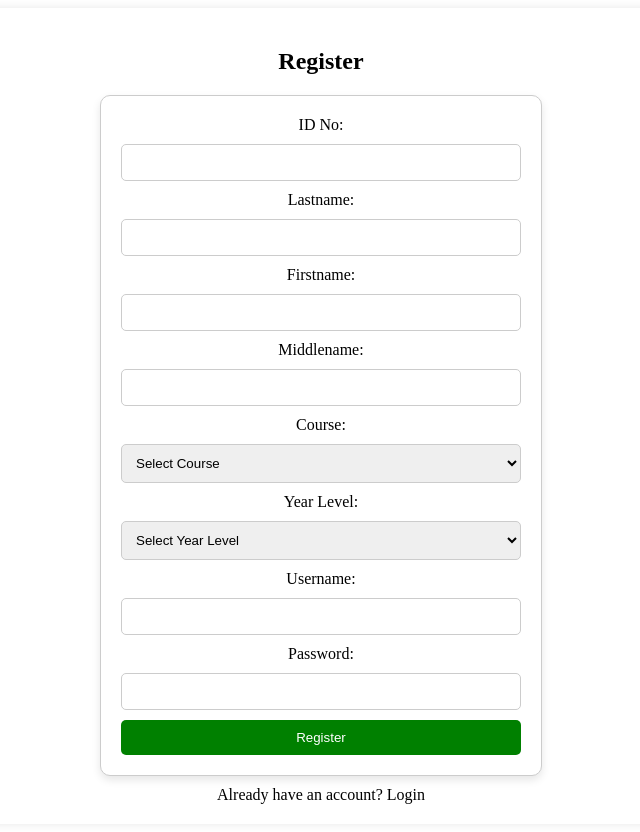
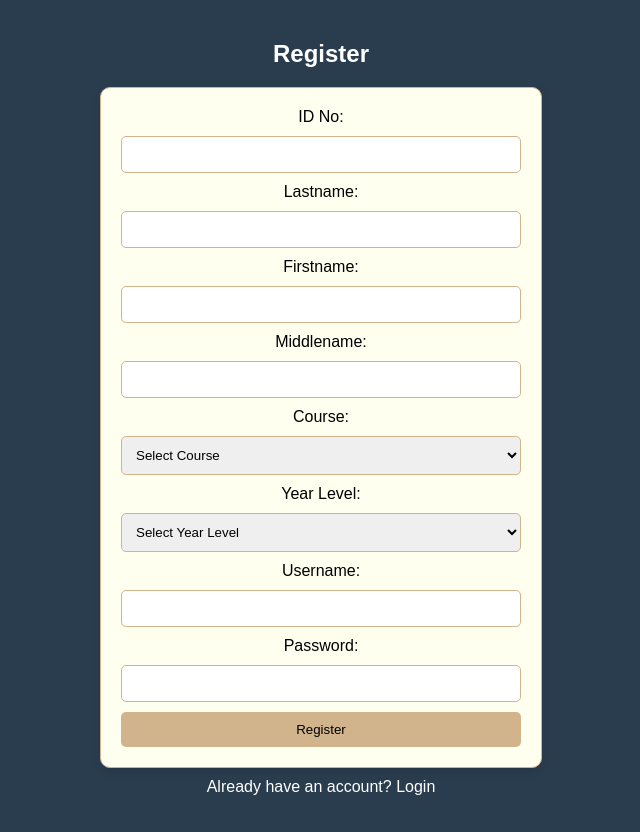
Before and after one commit to justmedm/ccs-sit-in-monitoring, a PHP site: page /register.php in a window 1280 px wide. Shown: the whole page, without its empty margins (319-959 px from the left). After the commit the page ends 795 px from the top, so only its background shows below. Run offline with PHP 8.4, Linux system fonts and the light colour scheme.

Commit message:
Updated project with new changes

```diff
--- a/register.php
+++ b/register.php
@@ -31,46 +31,70 @@ if ($_SERVER["REQUEST_METHOD"] == "POST") {
 <meta name="viewport" content="width=device-width, initial-scale=1.0">
 <title>Register</title>
 <style>
+    body {
+        font-family: Arial, sans-serif;
+        display: flex;
+        justify-content: center;
+        align-items: center;
+        height: 100vh;
+        background-color: #2a3d4f; /* Beige background */
+    }
+
     form {
         width: 400px;
         margin: 0 auto;
         padding: 20px;
-    border: 1px solid #ccc;
+        border: 1px solid #d2b48c; /* Darker beige */
         border-radius: 10px;
         box-shadow: 0 4px 8px rgba(0, 0, 0, 0.1);
-    background-color: #fff;
+        background-color: #fffff0; /* Ivory */
     }
+
     .container {
-    background: white;
         padding: 20px;
         border-radius: 10px;
-    box-shadow: 0px 0px 10px rgba(0, 0, 0, 0.1);
         text-align: center;
     }
+
     input, select {
         width: 100%;
         padding: 10px;
         margin: 10px 0;
-    border: 1px solid #ccc;
+        border: 1px solid #d2b48c; /* Darker beige */
         border-radius: 5px;
         box-sizing: border-box;
     }
+
     button {
         width: 100%;
         padding: 10px;
-    background: green;
-    color: white;
+        background: #d2b48c; /* Darker beige */
+        color: black;
         border: none;
         border-radius: 5px;
         cursor: pointer;
     }
+
+    button:hover {
+        background: #b59f7a; /* Even darker beige on hover */
+    }
+
     a {
         display: block;
         margin-top: 10px;
         text-decoration: none;
-    color: black;
+        color: white; /* Darker beige */
+    }
+
+    a:hover {
+        color: #b59f7a; /* Even darker beige on hover */
+    }
+
+    h2 {
+        color: white; /* Darker beige */
     }
 </style>
+
 </head>
 <body>
 <div class="container">
```
Also changed, not shown: dashboard.php (+22 -13 lines), edit.php (+6 -7 lines), login.php (+31 -12 lines), logout.php (+28 -2 lines), reservation.php (+5 -2 lines). Lines whose indentation alone changed are shown as unchanged.
